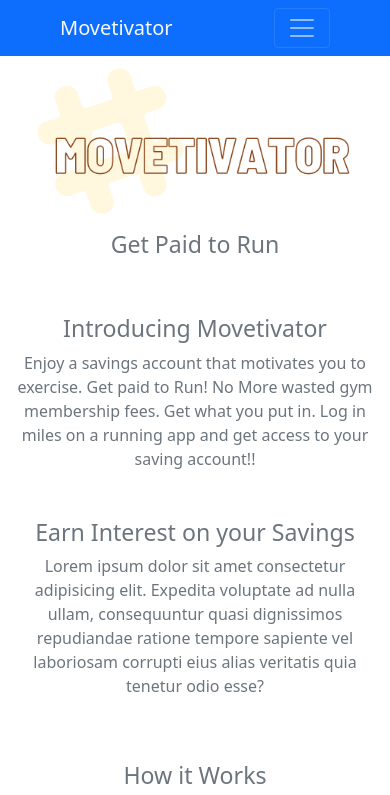
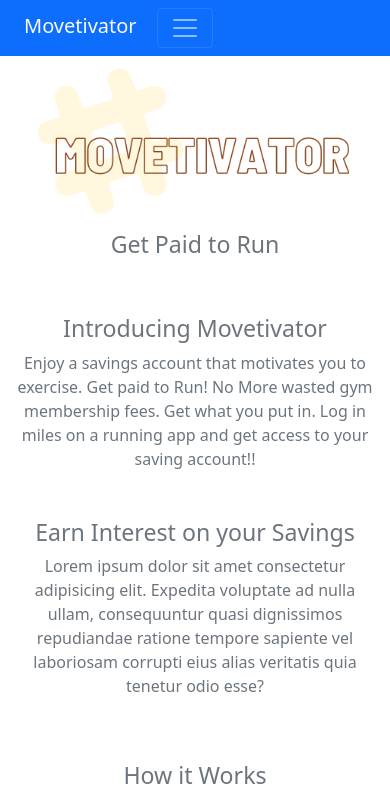
Before and after one commit to codercommons/movetivator-frontend, a plain HTML site: page index.html in a window 390 px wide. Shown: the top 795 px of the page. Drawn offline with nearby package versions, Linux system fonts and the light colour scheme; no server answers.

Commit message:
mobile margin

```diff
--- a/index.html
+++ b/index.html
@@ -13,7 +13,8 @@
   <body>
     <!-- Navbar -->
 
-    <nav class="navbar navbar-expand-lg navbar-dark bg-primary px-5">
+    <nav class="navbar navbar-expand-lg navbar-dark bg-primary">
+      <div class="container">
       <div class="container-fluid">
         <a class="navbar-brand text-light" href="#">Movetivator</a>
         <button class="navbar-toggler" type="button" data-bs-toggle="collapse" data-bs-target="#navbarNavAltMarkup" aria-controls="navbarNavAltMarkup" aria-expanded="false" aria-label="Toggle navigation">
@@ -28,6 +29,7 @@
           </div>
         </div>
       </div>
+    </div>
     </nav>
     <!-- /Navbar -->
 
```
